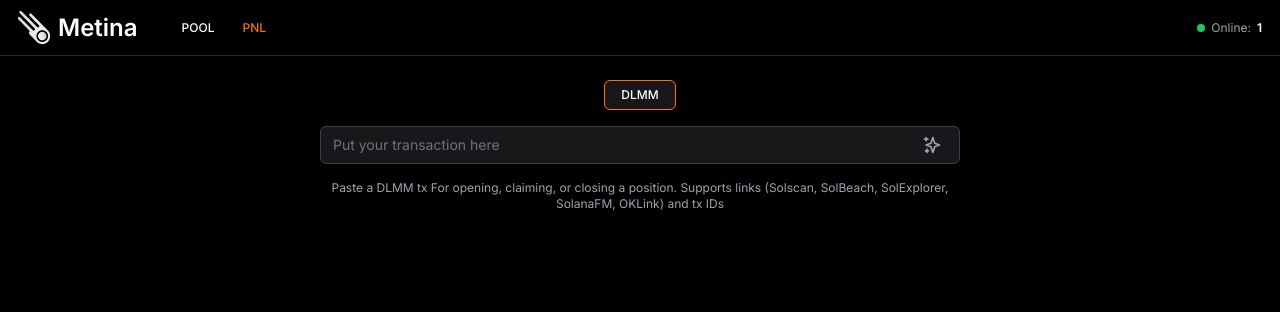
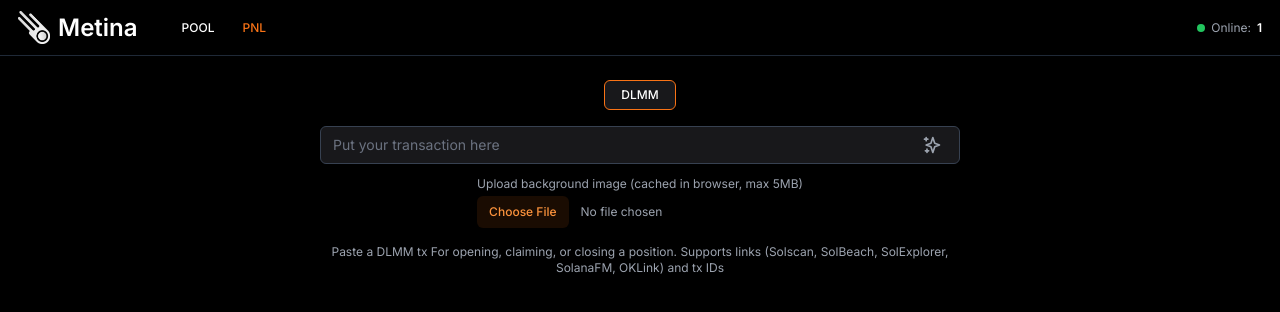
Before and after one commit to alansory/metina, a Next.js app: page /pnl-card in a window 1280 px wide. Shown: the top 312 px of the page. Built offline with nearby package versions, Linux system fonts and the light colour scheme; no server answers.

Commit message:
add custom bg

```diff
--- a/pages/pnl-card.js
+++ b/pages/pnl-card.js
@@ -1,4 +1,4 @@
-import React, { useState, useRef } from 'react';
+import React, { useState, useRef, useEffect } from 'react';
 import Head from 'next/head';
 import Header from '../components/Header';
 import html2canvas from 'html2canvas';
@@ -17,7 +17,63 @@ const PnlCard = () => {
   const [isGenerating, setIsGenerating] = useState(false);
   const [pnlData, setPnlData] = useState(null);
   const [error, setError] = useState(null);
+  const [customBackgroundDataUrl, setCustomBackgroundDataUrl] = useState('');
+  const [backgroundError, setBackgroundError] = useState(null);
   const cardRef = useRef(null);
+
+  useEffect(() => {
+    if (typeof window === 'undefined') return;
+
+    const cachedUpload = window.localStorage.getItem('metina-pnl-bg-upload');
+
+    if (cachedUpload) {
+      setCustomBackgroundDataUrl(cachedUpload);
+    }
+  }, []);
+
+  const handleBackgroundUpload = (event) => {
+    const file = event.target.files?.[0];
+    if (!file) return;
+
+    if (!file.type.startsWith('image/')) {
+      setBackgroundError('Please select a valid image file.');
+      return;
+    }
+
+    if (file.size > 5 * 1024 * 1024) {
+      setBackgroundError('Image size must be 5MB or less.');
+      return;
+    }
+
+    const reader = new FileReader();
+    reader.onloadend = () => {
+      const result = reader.result;
+
+      if (typeof result === 'string') {
+        setCustomBackgroundDataUrl(result);
+        setBackgroundError(null);
+
+        if (typeof window !== 'undefined') {
+          window.localStorage.setItem('metina-pnl-bg-upload', result);
+        }
+      }
+    };
+
+    reader.onerror = () => {
+      setBackgroundError('Failed to read image file.');
+    };
+
+    reader.readAsDataURL(file);
+  };
+
+  const clearCustomBackground = () => {
+    setCustomBackgroundDataUrl('');
+    setBackgroundError(null);
+
+    if (typeof window !== 'undefined') {
+      window.localStorage.removeItem('metina-pnl-bg-upload');
+    }
+  };
 
   const formatDuration = (seconds) => {
     const hrs = Math.floor(seconds / 3600).toString().padStart(2, '0');
@@ -464,6 +520,35 @@ const PnlCard = () => {
             </button>
           </div>
 
+          {/* Custom Background Field */}
+          <div className="flex justify-center mb-4 space-y-2">
+            <div>
+              <label className="block text-xs text-gray-400 mb-1">
+                Upload background image (cached in browser, max 5MB)
+              </label>
+              <input
+                type="file"
+                accept="image/*"
+                onChange={handleBackgroundUpload}
+                className="block w-full text-xs text-gray-400 file:mr-3 file:py-2 file:px-3 file:rounded-md file:border-0 file:text-xs file:font-medium file:bg-orange-500/10 file:text-orange-400 hover:file:bg-orange-500/20"
+              />
+            </div>
+
+            {customBackgroundDataUrl && (
+              <button
+                type="button"
+                onClick={clearCustomBackground}
+                className="text-xs text-orange-400 hover:text-orange-300 underline underline-offset-2"
+              >
+                Clear custom background
+              </button>
+            )}
+
+            {backgroundError && (
+              <p className="text-xs text-red-400">{backgroundError}</p>
+            )}
+          </div>
+
           {/* Error Message */}
           {error && (
             <div className="mb-3 p-3 bg-red-900/20 border border-red-500 rounded-md text-red-400 text-xs">
@@ -506,7 +591,10 @@ const PnlCard = () => {
               <div className="overflow-x-auto">
                 <div className="relative w-[720px] md:w-full" data-pnl-card>
                   <img
-                    src={isProfit(pnlData) ? "/img/win-v4.png" : "/img/loss-v4.png"}
+                    src={
+                      customBackgroundDataUrl ||
+                      (isProfit(pnlData) ? '/img/win-v4.png' : '/img/loss-v4.png')
+                    }
                     alt="PNL Card"
                     className="w-full h-auto rounded-md"
                   />
@@ -545,10 +633,10 @@ const PnlCard = () => {
                     </div>
 
                     {/* Bottom Left - Links */}
-                    <div className="absolute bottom-20 left-6">
-                      <div className="text-white text-xs flex items-center gap-2 mb-1">
+                    {/* <div className="absolute bottom-20 left-6 space-y-1 text-white text-xs leading-tight">
+                      <div className="flex items-center gap-2">
                         <svg
-                          className="w-3 h-3 font-bold"
+                          className="w-4 h-4 text-white shrink-0"
                           fill="currentColor"
                           viewBox="0 0 24 24"
                           aria-hidden="true"
@@ -557,9 +645,9 @@ const PnlCard = () => {
                         </svg>
                         <span>X.COM/METINAID</span>
                       </div>
-                      <div className="text-white text-xs flex items-center gap-2">
+                      <div className="flex items-center gap-2">
                         <svg
-                          className="w-3 h-3 font-bold"
+                          className="w-4 h-4 text-white shrink-0"
                           fill="none"
                           stroke="currentColor"
                           strokeWidth="2"
@@ -573,7 +661,19 @@ const PnlCard = () => {
                         </svg>
                         <span>WWW.METINA.ID</span>
                       </div>
+                    </div> */}
+
+                    {/* Top Right - Links */}
+                    <div className="absolute top-6 right-6 space-y-1 text-white text-xs leading-tight text-right">
+                      <div className="flex items-center gap-2 justify-end">
+                        <span>X.COM/METINAID</span>
+                      </div>
+
+                      <div className="flex items-center gap-2 justify-end">
+                        <span>WWW.METINA.ID</span>
+                      </div>
                     </div>
+
 
                     {/* Bottom Row - TVL, BIN STEP, BASE FEE, PNL (sejajar horizontal) */}
                     <div className="absolute bottom-2 left-6 right-6">
@@ -604,8 +704,13 @@ const PnlCard = () => {
                           </div>
                         </div>
                       </div>
+                      {/* <div className="flex justify-center">
+                        <div className="text-gray-400 text-xs mb-0.5">DEV YANMAN & DESIGN NAOJ</div>
+                      </div> */}
                       <div className="flex justify-center">
-                        <div className="text-gray-400 text-xs mb-0.5">DESIGN NAOJ</div>
+                        <div className="text-gray-400 text-xs mb-0.5">
+                        {customBackgroundDataUrl ? 'DEV YANMAN' : 'DEV YANMAN & DESIGN NAOJ'}
+                        </div>
                       </div>
                     </div>
                   </div>
```
Also changed, not shown: 1 other file (tests, documents, lock files or other folders).
